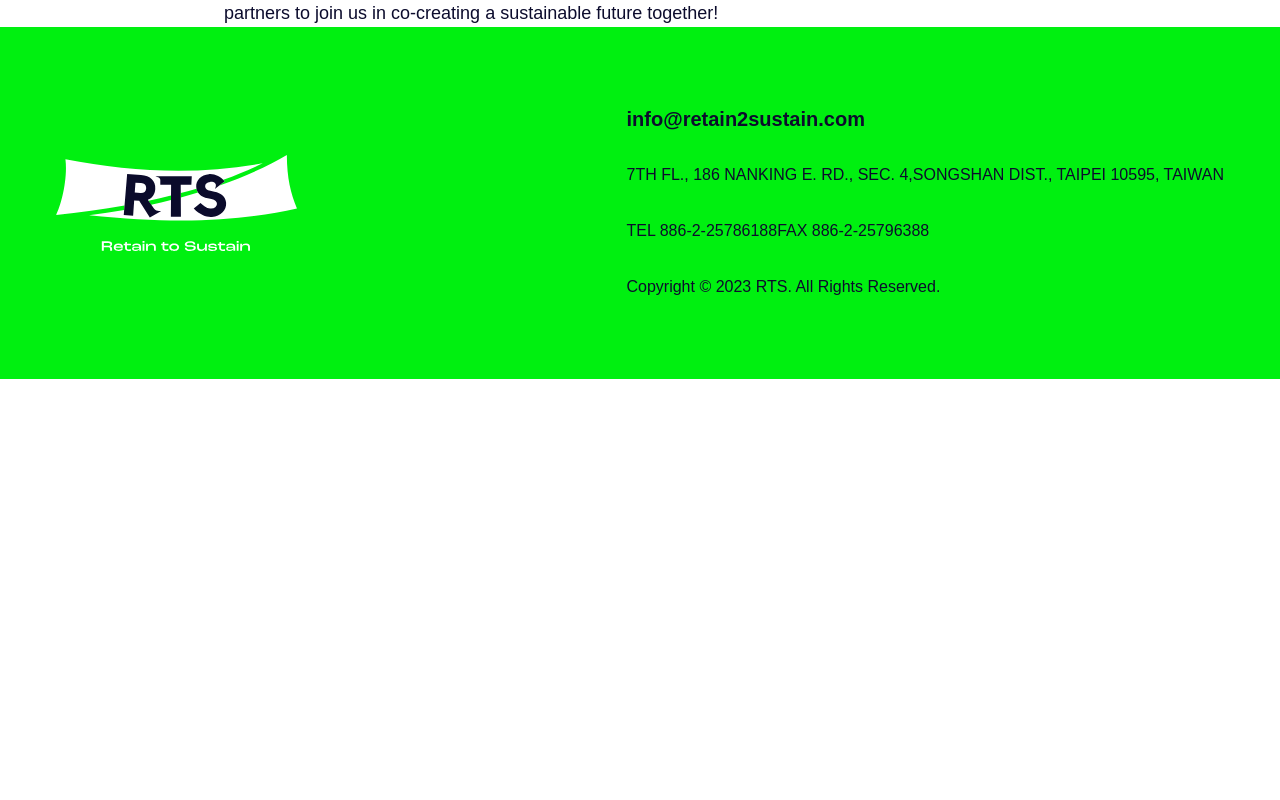
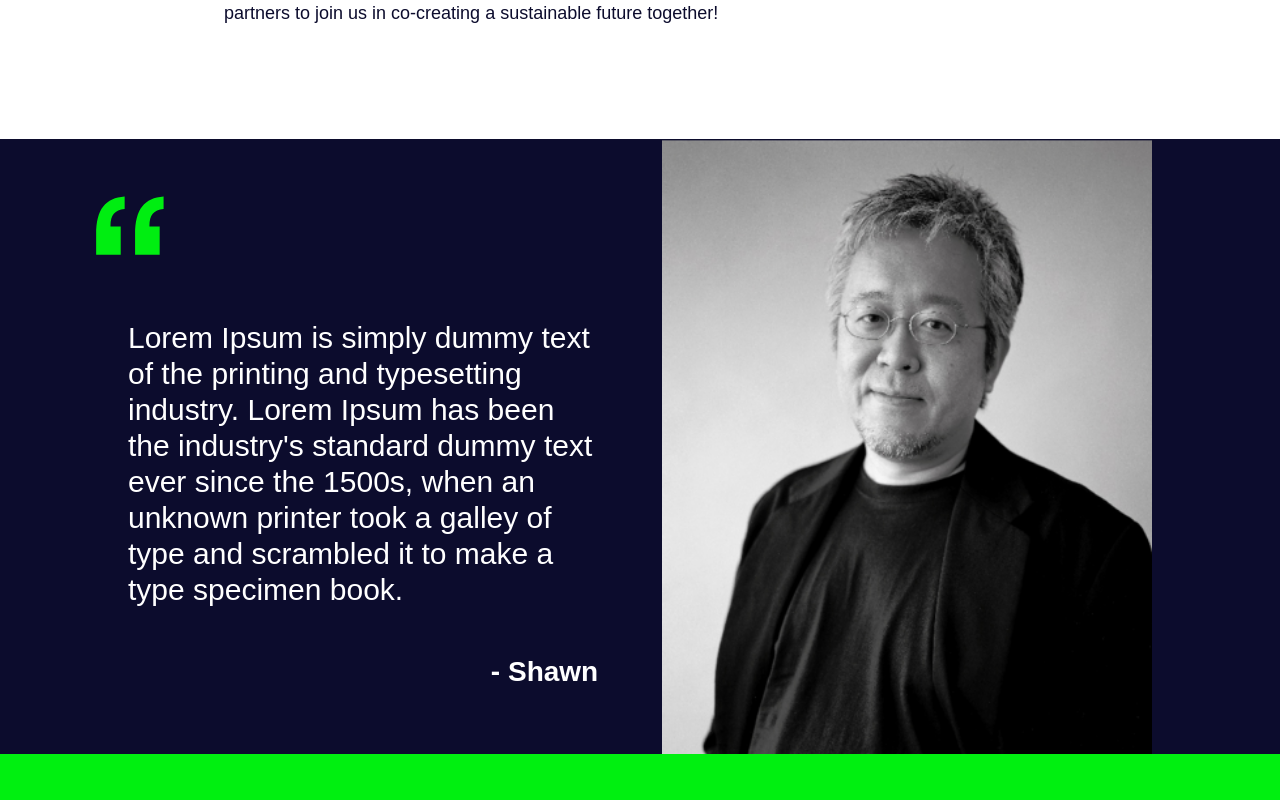
Before and after one commit to sohanemon/rts, a Next.js app: page /about in a window 1280 px wide. Shown: the part 2960-3760 px from the top of the page. Before the commit the page ends 3339 px from the top, so only its background shows below. Built offline with nearby package versions, Linux system fonts and the light colour scheme; a web font is replaced by a local one.

Commit message:
feat: shawn quote section

```diff
--- /dev/null
+++ b/src/app/about/Quote.jsx
@@ -0,0 +1,37 @@
+import Image from 'next/image';
+import { cn } from '~/lib/utils';
+
+export default function Quote({ className, ...props }) {
+  return (
+    <section className='relative w-full bg-secondary'>
+      <div
+        className={cn(
+          'w-full relative bg-theme-dark gap-16 lg:container lg:px-32  flex max-lg:flex-col lg:grid-cols-2 items-center text-white ',
+          className,
+          {}
+        )}
+        {...props}
+      >
+        <div className='relative max-lg:container max-lg:py-8 max-lg:order-last'>
+          <Image
+            className='max-sm:scale-[80%] -translate-x-8 mb-8 lg:mb-16'
+            width={68}
+            height={230}
+            src='/img/quote_mark.svg'
+            alt='quote mark'
+          />
+          <div className='max-w-xl text-xl lg:text-3xl'>
+            Lorem Ipsum is simply dummy text of the printing and typesetting
+            industry. Lorem Ipsum has been the industry&apos;s standard dummy
+            text ever since the 1500s, when an unknown printer took a galley of
+            type and scrambled it to make a type specimen book.
+          </div>
+          <div className='text-white mt-10 text-right text-[28px] font-bold leading-[48px]'>
+            - Shawn
+          </div>
+        </div>
+        <Image src={`/img/shawn.png`} alt='' width={600} height={600} />
+      </div>
+    </section>
+  );
+}
--- a/src/app/about/page.jsx
+++ b/src/app/about/page.jsx
@@ -1,5 +1,6 @@
 import Hero from './Hero';
 import Mission from './Mission';
+import Quote from './Quote';
 import RetainSustain from './RetainSustain';
 import Vision from './Vision';
 
@@ -10,6 +11,7 @@ export default function AboutPage() {
       <RetainSustain />
       <Vision />
       <Mission />
+      <Quote className={'mt-28'} />
     </section>
   );
 }
```
Also changed, not shown: public/img/rectangle.png (added), public/img/shawn.png (added).
